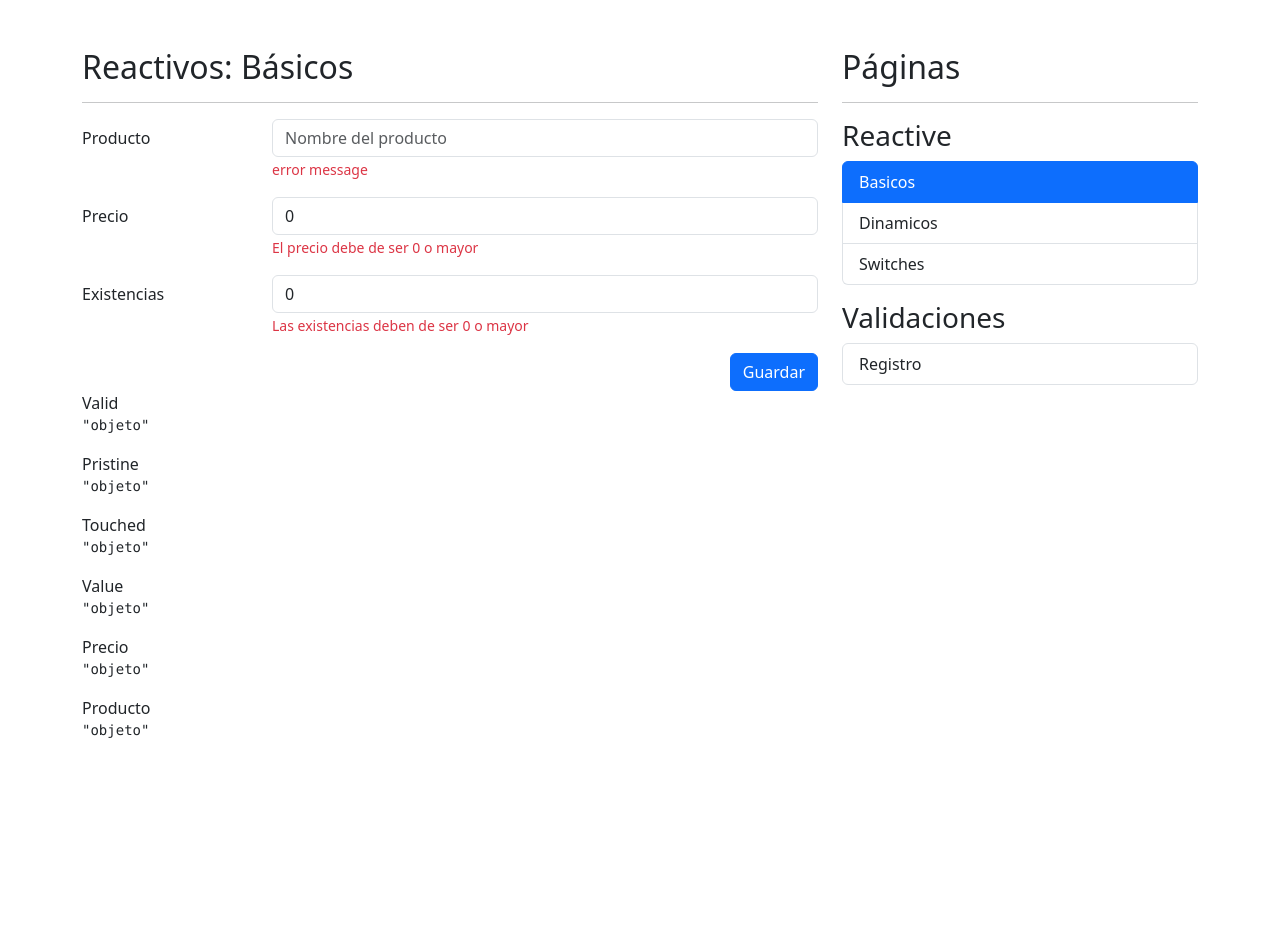
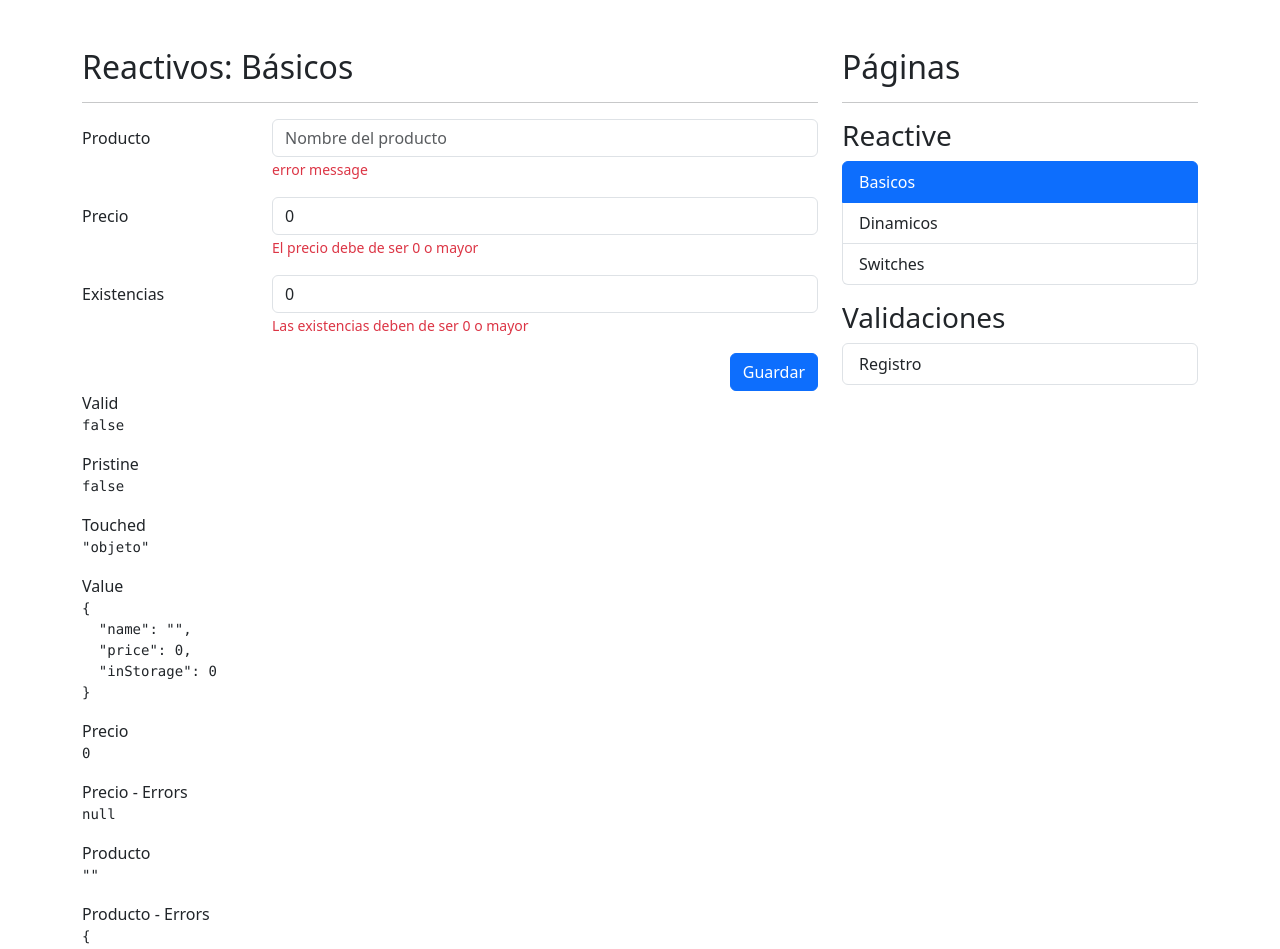
Before and after one commit to Duvan2662/Formularios-Reactivos, an Angular app: page /reactive/basic in a window 1280 px wide. Shown: the top 949 px of the page. Before the commit the page ends 800 px from the top, so only its background shows below. Built offline with nearby package versions, Linux system fonts and the light colour scheme.

Commit message:
Validaciones en los formularios con Validators, valor inicial y valores requeridos

```diff
--- a/src/app/reactive/pages/basic-page/basic-page.component.html
+++ b/src/app/reactive/pages/basic-page/basic-page.component.html
@@ -76,21 +76,27 @@
     <div class="col">
 
         <span>Valid</span>
-        <pre>{{ 'objeto' | json }}</pre>
+        <pre>{{ myForm.valid| json }}</pre>
 
         <span>Pristine</span>
-        <pre>{{ 'objeto' | json }}</pre>
+        <pre>{{ myForm.touched | json }}</pre>
 
         <span>Touched</span>
         <pre>{{ 'objeto' | json }}</pre>
 
         <span>Value</span>
-        <pre>{{ 'objeto' | json }}</pre>
+        <pre>{{ myForm.value | json }}</pre>
 
         <span>Precio</span>
-        <pre>{{ 'objeto' | json }}</pre>
+        <pre>{{ myForm.controls['price'].value| json }}</pre>
+
+        <span>Precio - Errors</span>
+        <pre>{{ myForm.controls['price'].errors| json }}</pre>
 
         <span>Producto</span>
-        <pre>{{ 'objeto' | json }}</pre>
+        <pre>{{ myForm.controls['name'].value | json }}</pre>
+
+        <span>Producto - Errors</span>
+        <pre>{{ myForm.controls['name'].errors| json }}</pre>
     </div>
 </div>
--- a/src/app/reactive/pages/basic-page/basic-page.component.ts
+++ b/src/app/reactive/pages/basic-page/basic-page.component.ts
@@ -1,5 +1,5 @@
 import { Component } from '@angular/core';
-import { FormBuilder, FormControl, FormGroup } from '@angular/forms';
+import { FormBuilder, FormGroup, Validators } from '@angular/forms';
 
 @Component({
   selector: 'app-basic-page',
@@ -15,9 +15,9 @@ export class BasicPageComponent {
   // })
 
   public myForm:FormGroup = this.fb.group({
-    name: [''],
-    price:[0],
-    inStorage:[0]
+    name: ['', [Validators.required, Validators.minLength(3)]],
+    price:[0, [Validators.required, Validators.min(0)]],
+    inStorage:[0, [Validators.required, Validators.min(0)]]
   })
 
 
@@ -26,6 +26,10 @@ export class BasicPageComponent {
   }
 
   public onSave = ():void => {
+
+    if(this.myForm){
+
+    }
     console.log(this.myForm.value);
 
   }
```
